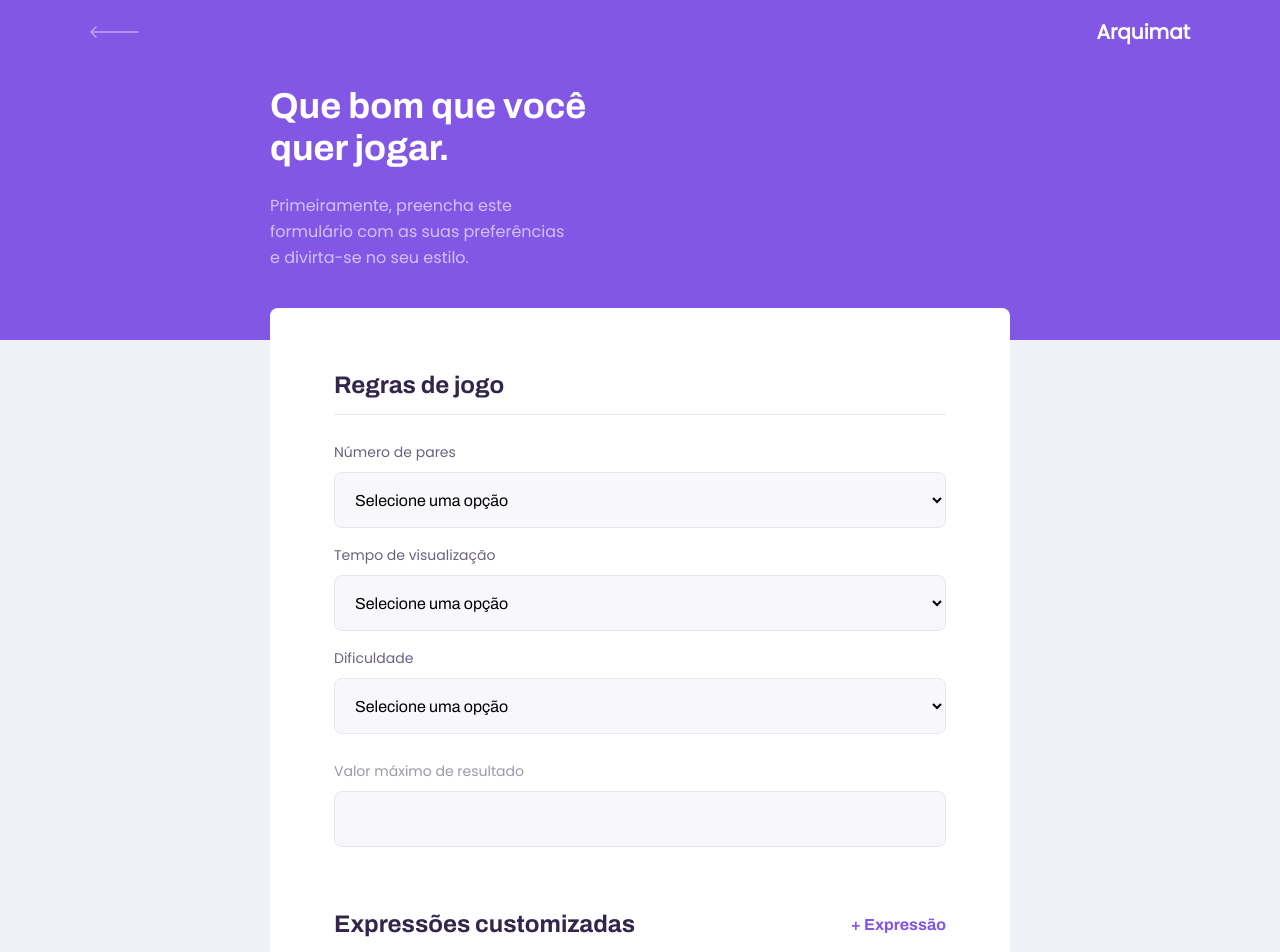
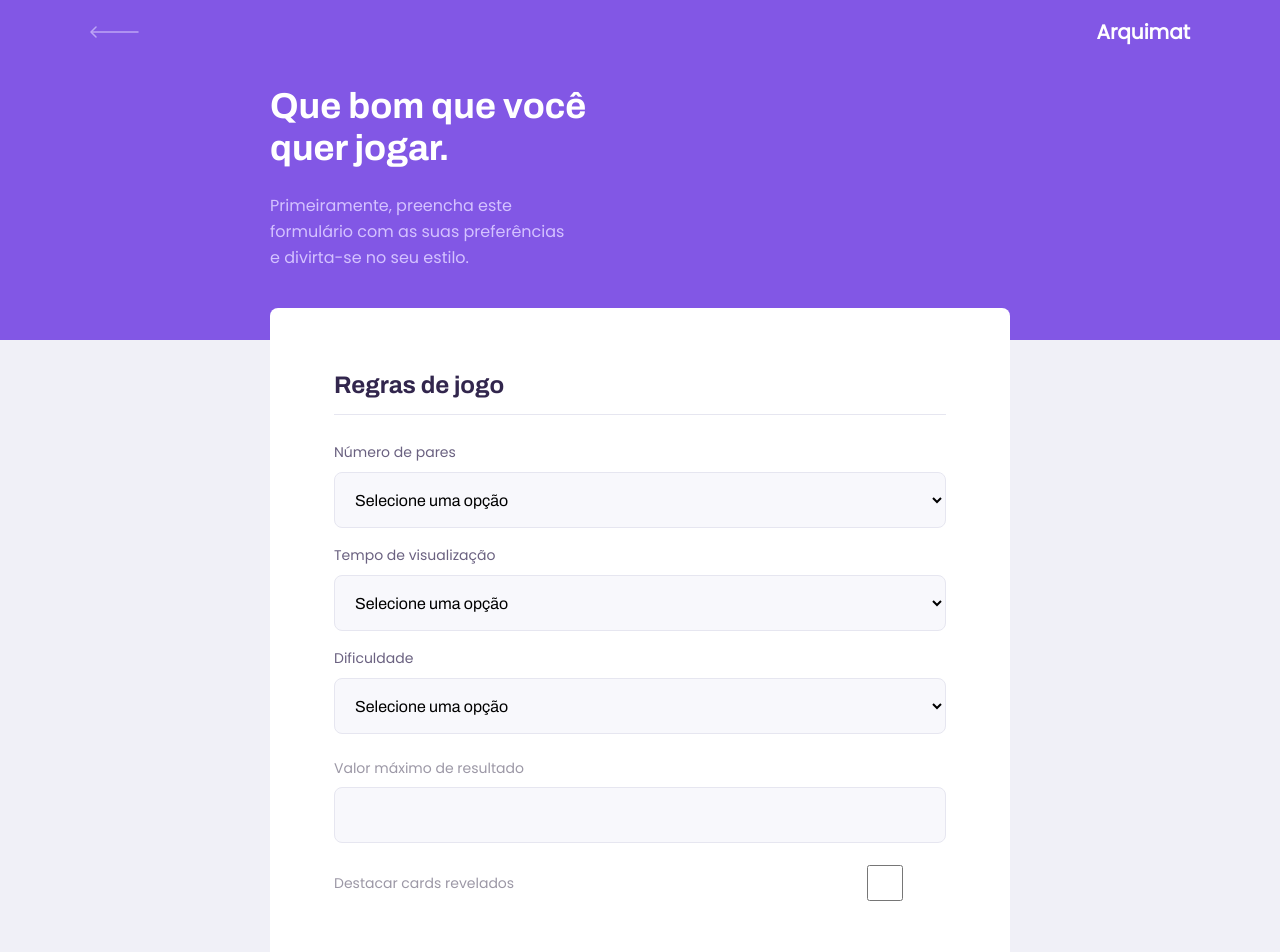
Before and after one commit to Mikael-R/arquimat, a React (Create React App) app: page /start-party in a window 1280 px wide. Shown: the top 952 px of the page. Built offline with nearby package versions, Linux system fonts and the light colour scheme.

Commit message:
feat: 🎸 add checkbox input

```diff
--- a/src/components/Input/index.tsx
+++ b/src/components/Input/index.tsx
@@ -5,10 +5,24 @@ import './styles.css';
 interface InputProps extends InputHTMLAttributes<HTMLInputElement> {
   label: string;
   name: string;
+  // eslint-disable-next-line react/require-default-props
+  shouldBreakLineBetweenLabelAndInput?: boolean;
 }
 
-const Input: React.FC<InputProps> = ({ label, name, ...rest }: InputProps) => (
-  <div className="input-block">
+const Input: React.FC<InputProps> = ({
+  label,
+  name,
+  shouldBreakLineBetweenLabelAndInput,
+  ...rest
+}: InputProps) => (
+  <div
+    className="input-block"
+    style={
+      shouldBreakLineBetweenLabelAndInput
+        ? { flexDirection: 'column', alignItems: 'flex-start' }
+        : undefined
+    }
+  >
     <label htmlFor={name}>{label}</label>
     <input type="text" id={name} {...rest} />
   </div>
--- a/src/components/Input/styles.css
+++ b/src/components/Input/styles.css
@@ -1,5 +1,8 @@
 .input-block {
   position: relative;
+  display: flex;
+  align-items: center;
+  justify-content: space-between;
 }
 
 .input-block + .input-block {
@@ -22,6 +25,14 @@
   font: 1.6rem Archivo;
 }
 
+.input-block input[type='checkbox'] {
+  width: 20%;
+  height: 3.6rem;
+  margin-top: 0.8rem;
+  margin-bottom: 0.8rem;
+  cursor: pointer;
+}
+
 .input-block:focus-within::after {
   width: calc(100% - 3.2rem);
   height: 2px;
--- a/src/components/Select/index.tsx
+++ b/src/components/Select/index.tsx
@@ -5,10 +5,10 @@ import './styles.css';
 interface SelectProps extends SelectHTMLAttributes<HTMLSelectElement> {
   label: string;
   name: string;
-  options: Array<{
+  options: {
     value: string;
     label: string;
-  }>;
+  }[];
 }
 
 const Select: React.FC<SelectProps> = ({
@@ -23,8 +23,8 @@ const Select: React.FC<SelectProps> = ({
       <option value="" onChange={() => null} disabled hidden>
         Selecione uma opção
       </option>
-      {options.map((option) => (
-        <option key={option.value} value={option.value}>
+      {options.map((option, index) => (
+        <option key={index as number} value={option.value}>
           {option.label}
         </option>
       ))}
--- a/src/pages/StartParty/index.tsx
+++ b/src/pages/StartParty/index.tsx
@@ -9,13 +9,14 @@ import Select from '../../components/Select';
 import './styles.css';
 import 'react-toastify/dist/ReactToastify.css';
 
+type TDificulty = 'easy' | 'medium' | 'hard' | 'impossible';
+
 function StartParty(): ReactElement {
-  type TDificulty = 'easy' | 'medium' | 'hard' | 'impossible';
-
   const [preferences, setPreferences] = useState({
     totalPairs: '',
     flipTime: '',
     maxResult: '',
+    highlightRevealedCards: false,
     dificulty: '' as TDificulty,
     customExpressions: [] as string[],
   });
@@ -112,6 +113,9 @@ function StartParty(): ReactElement {
                 { value: '5', label: '5 segundos' },
                 { value: '6', label: '6 segundos' },
                 { value: '7', label: '7 segundos' },
+                { value: '7', label: '7 segundos' },
+                { value: '8', label: '8 segundos' },
+                { value: '9', label: '9 segundos' },
               ]}
               value={preferences.flipTime}
               onChange={({ target }) => {
@@ -136,6 +140,7 @@ function StartParty(): ReactElement {
               }}
             />
             <Input
+              shouldBreakLineBetweenLabelAndInput
               name="max-result"
               type="number"
               label="Valor máximo de resultado"
@@ -147,6 +152,18 @@ function StartParty(): ReactElement {
                   );
                 }
                 setPreferences({ ...preferences, maxResult: target.value });
+              }}
+            />
+            <Input
+              name="highlight-revealed-cards"
+              type="checkbox"
+              label="Destacar cards revelados"
+              value={preferences.highlightRevealedCards === true ? 1 : 0}
+              onChange={() => {
+                setPreferences({
+                  ...preferences,
+                  highlightRevealedCards: !preferences.highlightRevealedCards,
+                });
               }}
             />
           </fieldset>
@@ -161,6 +178,7 @@ function StartParty(): ReactElement {
             {preferences.customExpressions.map((expression, index) => (
               <div key={Number(index)} className="expression-item">
                 <Input
+                  shouldBreakLineBetweenLabelAndInput
                   name="custom-expression"
                   label={`Expressão ${Number(index) + 1}`}
                   value={expression}
```
